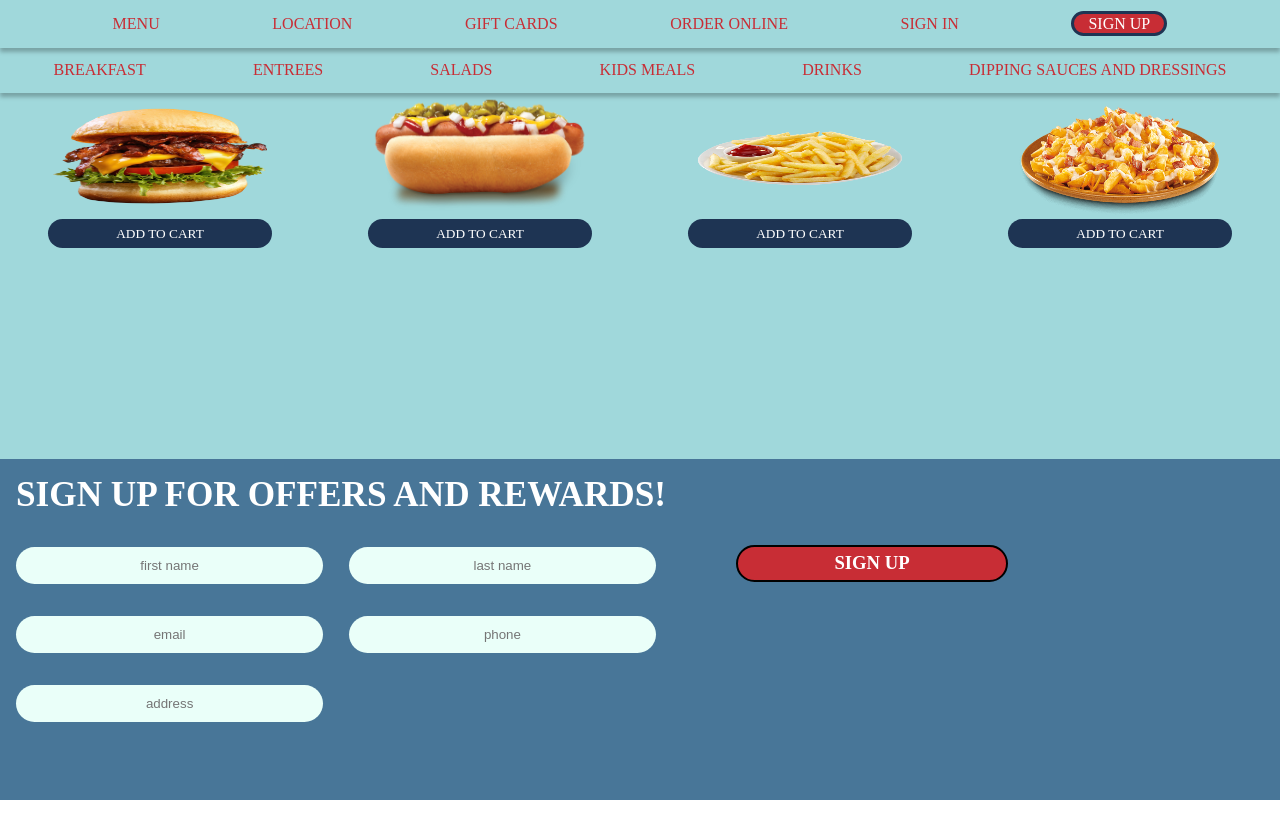
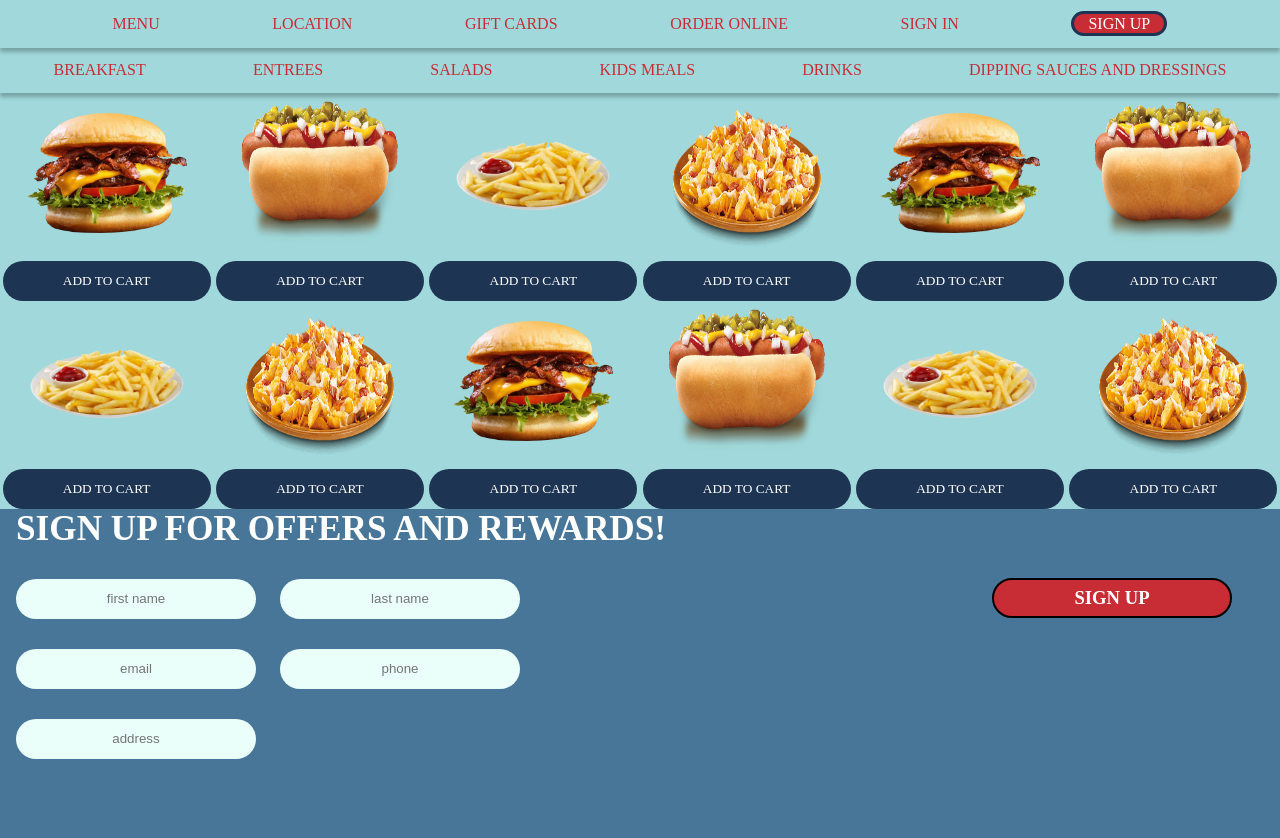
Before and after one commit to LuisOcasio/todo, a React (Create React App) app: page / in a window 1280 px wide. Shown: the top 838 px of the page. Before the commit the page ends 800 px from the top, so only its background shows below. Built offline with nearby package versions, Linux system fonts and the light colour scheme; a web font is replaced by a local one.

Commit message:
alter uom

```diff
--- a/src/components/Card.js
+++ b/src/components/Card.js
@@ -11,10 +11,11 @@ const Card = (props) => {
 };
 
 const Wrapper = styled.div`
-  width: 17.5%;
-  height: 30%;
+  width: 13rem;
+  height: 13rem;
   display: flex;
   flex-direction: column;
+  justify-content: space-between;
   align-items: center;
 `;
 
@@ -22,7 +23,7 @@ const Button = styled.button`
   background-color: #1e3453;
   color: #fff;
   width: 100%;
-  height: 17.5%;
+  height: 2.5rem;
   border-radius: 5rem;
   font-family: "Ribeye", cursive;
 `;
--- a/src/components/Footer.js
+++ b/src/components/Footer.js
@@ -15,9 +15,9 @@ export default Footer;
 
 const Wrapper = styled.div`
   width: 100%;
-  height: 341px;
+  height: 21.5rem;
   background-color: #487698;
-  position: fixed;
+  position: static;
   bottom: 0;
   left: 0;
 `;
@@ -25,5 +25,4 @@ const Wrapper = styled.div`
 const Title = styled.h1`
   color: #fff;
   margin-left: 1rem;
-  margin-top: 1rem;
 `;
--- a/src/components/Items.js
+++ b/src/components/Items.js
@@ -24,21 +24,52 @@ const Items = () => {
       <Card>
         <Img src={cheeseFries} alt="cheese fries" />
       </Card>
+
+      <Card>
+        <Img src={burger} alt="hamburger" />
+      </Card>
+
+      <Card>
+        <Img src={hotdog} alt="hotdog" />
+      </Card>
+
+      <Card>
+        <Img src={fries} alt="french fries" />
+      </Card>
+
+      <Card>
+        <Img src={cheeseFries} alt="cheese fries" />
+      </Card>
+
+      <Card>
+        <Img src={burger} alt="hamburger" />
+      </Card>
+
+      <Card>
+        <Img src={hotdog} alt="hotdog" />
+      </Card>
+
+      <Card>
+        <Img src={fries} alt="french fries" />
+      </Card>
+
+      <Card>
+        <Img src={cheeseFries} alt="cheese fries" />
+      </Card>
     </Wrapper>
   );
 };
 
 const Wrapper = styled.div`
-  width: 100%;
-  height: 35rem;
   background-color: #a0d8db;
   display: flex;
   justify-content: space-around;
+  flex-wrap: wrap;
 `;
 
 const Img = styled.img`
-  width: 95.5%;
-  height: 75%;
+  width: 10rem;
+  height: 10rem;
 `;
 
 export default Items;
--- a/src/components/RegisterForm.js
+++ b/src/components/RegisterForm.js
@@ -93,15 +93,13 @@ const RegisterForm = () => {
 };
 
 const Wrapper = styled.div`
-  width: 100%;
-  height: 100%;
   display: flex;
   justify-content: space-between;
 `;
 
 const Form = styled.form`
-  width: 50%;
-  height: 70%;
+  width: 31.5rem;
+  height: 15rem;
   display: flex;
   flex-wrap: wrap;
   align-content: space-evenly;
@@ -110,21 +108,18 @@ const Form = styled.form`
 `;
 
 const Input = styled.input`
-  width: 48%;
-  height: 15.5%;
+  width: 15rem;
+  height: 2.5rem;
   border-radius: 2rem;
   background-color: #eafff9;
   text-align: center;
 `;
 
-const ButtonWrapper = styled.div`
-  width: 42.5%;
-  height: 70%;
-`;
+const ButtonWrapper = styled.div``;
 
 const Button = styled.button`
-  width: 50%;
-  height: 15.5%;
+  width: 15rem;
+  height: 2.5rem;
   border-radius: 5px;
   text-align: center;
   border-radius: 2rem;
```
